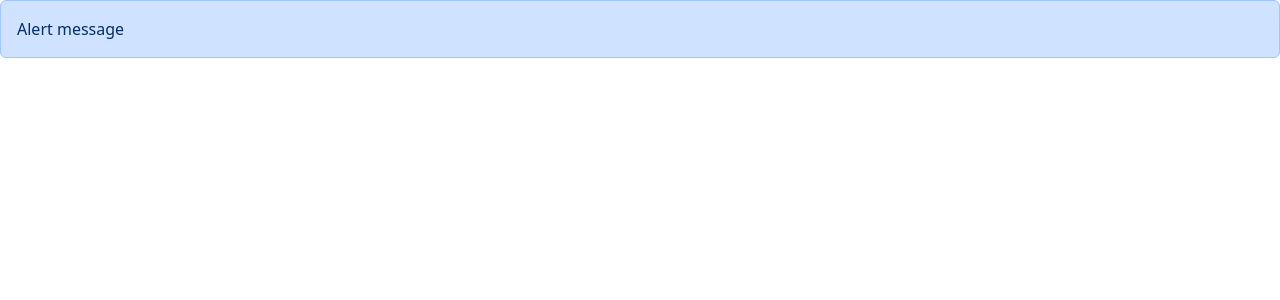
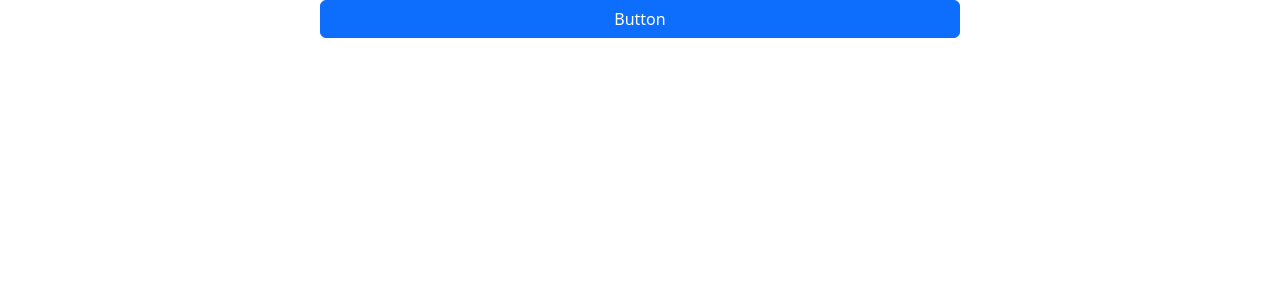
Before and after one commit to T-0n-1/react-and-typescript-training, a React (Vite) app: page / in a window 1280 px wide. Shown: the top 300 px of the page. Built offline with nearby package versions, Linux system fonts and the light colour scheme.

Commit message:
Add button component

```diff
--- a/src/App.tsx
+++ b/src/App.tsx
@@ -1,9 +1,9 @@
-import Alert from "./Components/Alert";
+import Button from "./Components/Button";
 
 function App() {
   return (
     <div>
-      <Alert>Alert message</Alert>
+      <Button onClick={() => console.log("Clicked")}>Button</Button>
     </div>
   );
 }
--- /dev/null
+++ b/src/Components/Button.tsx
@@ -0,0 +1,21 @@
+import { Children } from "react";
+
+interface Props {
+  children: string;
+  color?: string;
+  onClick: () => void;
+}
+
+const Button = ({ children, color = "primary", onClick }: Props) => {
+  return (
+    <button
+      className={"btn btn-" + color + " d-grid gap-2 col-6 mx-auto"}
+      onClick={onClick}
+      type="button"
+    >
+      {children}
+    </button>
+  );
+};
+
+export default Button;
```
